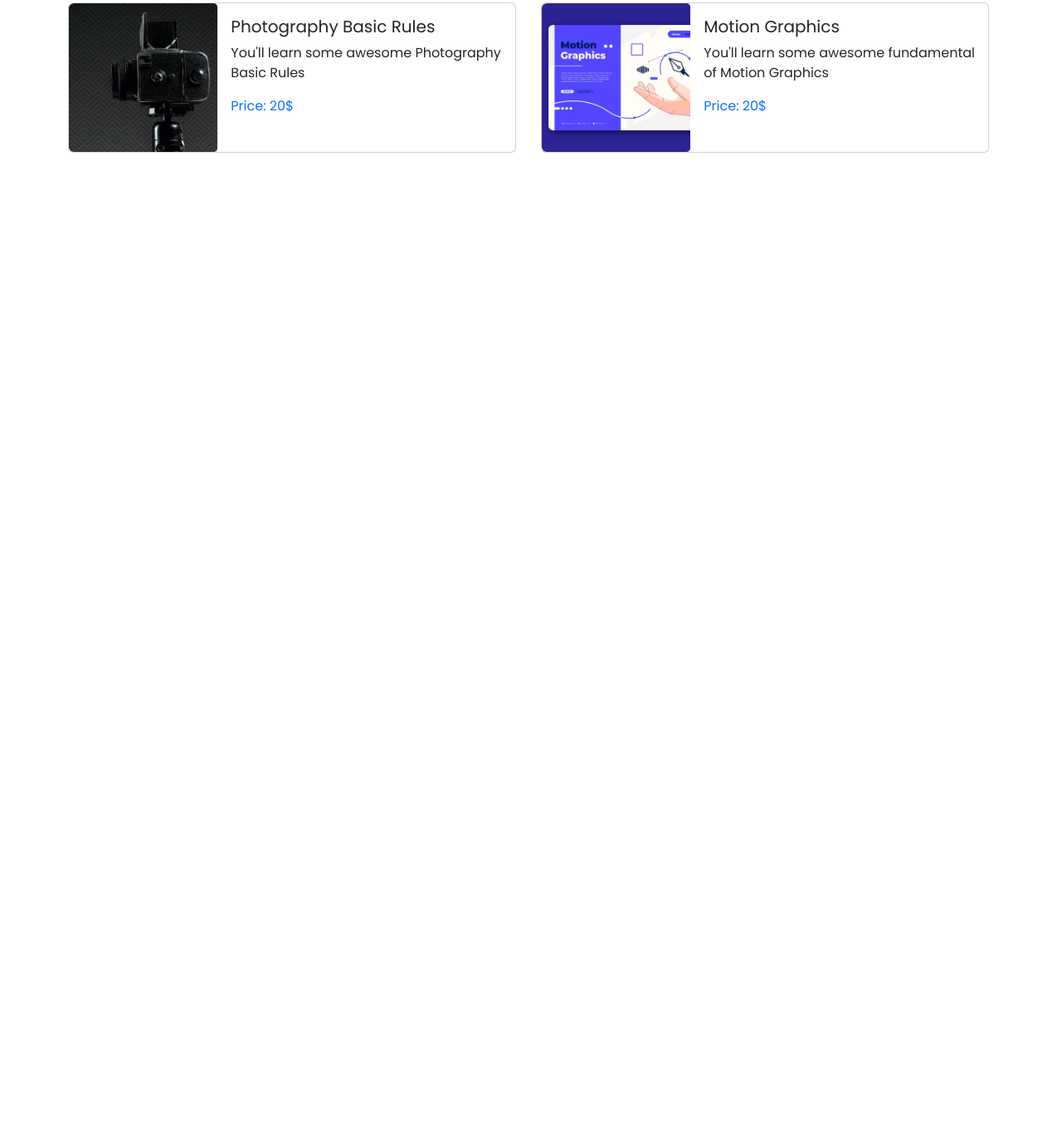
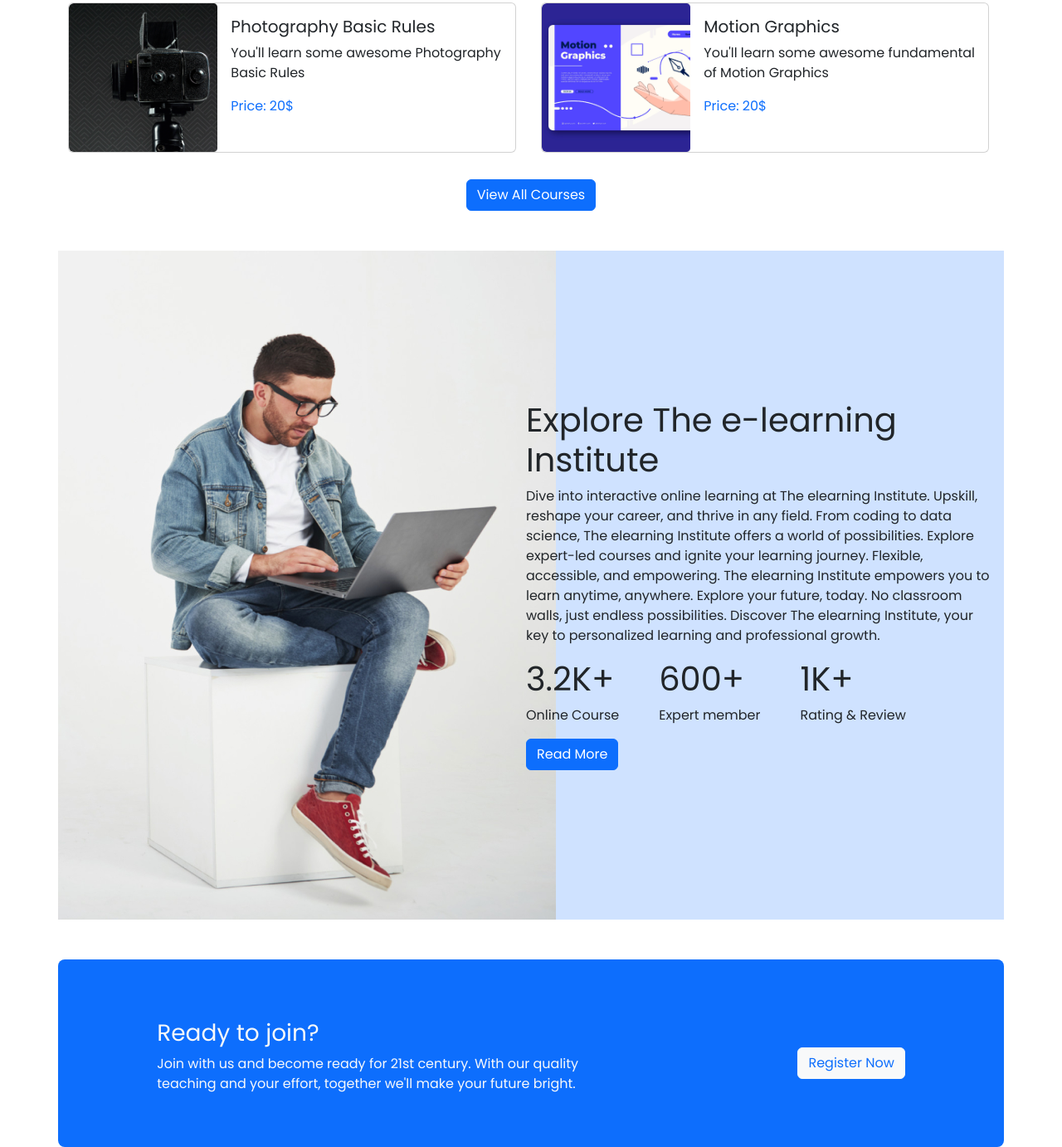
Before and after one commit to MisbahKhan0009/Assignment-3-PH, a plain HTML site: page index.html in a window 1280 px wide. Shown: the part 1340-2722 px from the top of the page at 83% size. Before the commit the page ends 1540 px from the top, so only its background shows below. Drawn offline with nearby package versions, Linux system fonts and the light colour scheme.

Commit message:
Explore institution part added

```diff
--- a/css/styles.css
+++ b/css/styles.css
@@ -1,5 +1,5 @@
 .c-item {
-  width: 1320px;
+  width: 100%;
   height: 700px;
 }
 
--- a/index.html
+++ b/index.html
@@ -334,9 +334,86 @@
                   </div>
                 </div>
                 <!-- card end  -->
+
             </div>
+            <div class="d-flex justify-content-center mt-3">
+                <div class="btn btn-primary">View All Courses</div>
+            </div>
+
     </section>
     <!-- Courses  list end -->
+
+
+<!-- Explore instution start -->
+
+<section class="container mt-5 bg-primary-subtle ">
+
+    <div class="row">
+
+       <div class="d-flex justify-content-center align-items-center ps-0  ">
+        <div class="col-6 ">
+            <img src="images/working.png" alt="">
+
+        </div>
+        <div>
+            <h1 class="h1">Explore The e-learning Institute</h1>
+            <p>Dive into interactive online learning at The elearning Institute. Upskill, reshape your career, and thrive in any field.
+                From coding to data science, The elearning Institute offers a world of possibilities. Explore expert-led courses and ignite your learning journey. Flexible, accessible, and empowering. The elearning Institute empowers you to learn anytime, anywhere. Explore your future, today. No classroom walls, just endless possibilities. Discover The elearning Institute, your key to personalized learning and professional growth. </p>
+
+
+                <div class="d-flex flex-row gap-5 ">
+                    <div class="">
+                        <h1 class="h1">3.2K+</h1>
+                        <p>Online Course</p>
+
+                    </div>
+                    <div class="">
+                        <h1 class="h1">600+</h1>
+                        <p>Expert member</p>
+
+                    </div>
+                    <div class="">
+                        <h1 class="h1">1K+</h1>
+                        <p>Rating & Review</p>
+
+                    </div>
+
+                </div>
+
+                <button class="btn btn-primary">Read More</button>
+        </div>
+        <div>
+        </div>
+       </div>
+    </div>
+</section>
+
+
+<!-- Explore instution end -->
+
+
+
+<!-- Join Now starts -->
+
+<div class="container bg-primary rounded-3 mt-5">
+    <div class="d-flex  justify-content-around align-items-center pb-5 pt-5">
+        <div class="w-50">
+            <h3 class="h3 text-light mt-4">Ready to join?</h3>
+            <p class=" text-light">Join with us and become ready for 21st century. With our quality teaching and your effort, together we'll make your future bright.</p>
+        </div>
+        <div class="btn btn-light text-primary mt-4 ">Register Now</div>
+    </div>
+</div>
+
+<!-- Join Now ends -->
+
+
+
+<!-- Successful Student starts -->
+
+<!-- Successful Student starts -->
+
+
 
     <!-- BS cdn script  -->
     <script
```
